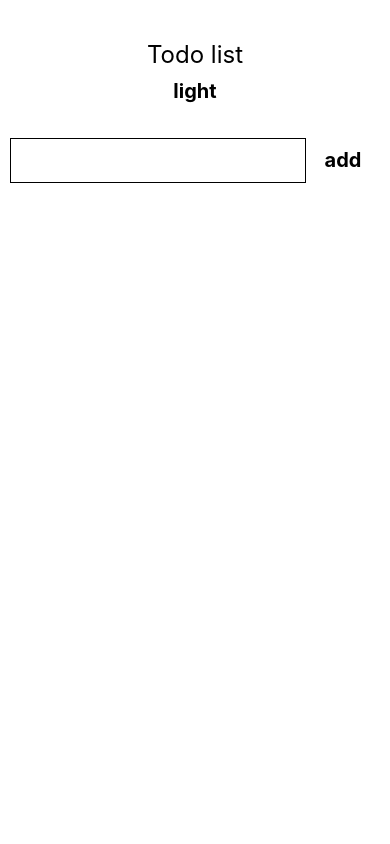
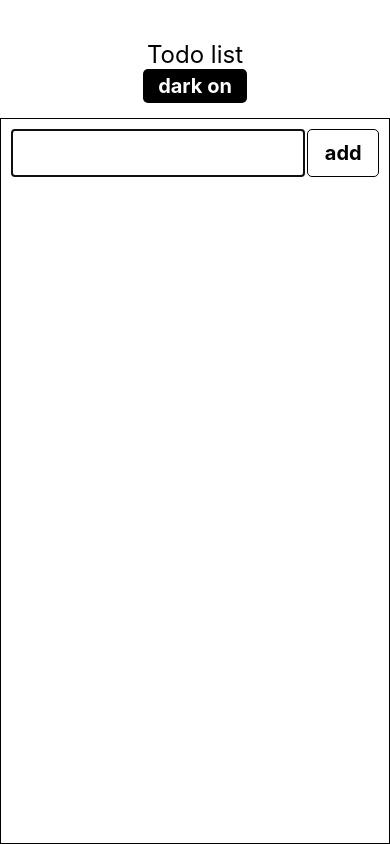
Before and after one commit to lizacoma/react-native, a React Native app: screen / in a window 390 px wide. Built offline with nearby package versions, Linux system fonts and the light colour scheme.

Commit message:
add styles changes

```diff
--- a/src/AddTodo.js
+++ b/src/AddTodo.js
@@ -2,6 +2,7 @@ import React, { useState } from 'react';
 import { View, Text, StyleSheet, TextInput, TouchableHighlight } from 'react-native';
 import { connect } from 'react-redux';
 import { addNewTodo } from './redux/actions/todos';
+import { styles } from './style/todo-list'
 
 const AddTodo = (props) => {
     const { themeBool, addTodo } = props;
@@ -12,6 +13,11 @@ const AddTodo = (props) => {
             backgroundColor: themeBool ? '#fff' : '#000',
             color: themeBool ? '#000' : '#fff',
             borderColor: themeBool ? '#000' : '#fff'
+        },
+        button: {
+            backgroundColor: !themeBool ? '#fff' : '#000',
+            color: !themeBool ? '#000' : '#fff',
+            borderColor: !themeBool ? '#000' : '#fff'
         }
     });
 
@@ -34,6 +40,7 @@ const AddTodo = (props) => {
                 <TextInput
                     style={StyleSheet.compose(theme.basic, styles.input)}
                     value={text}
+                    autoFocus={true}
                     onChangeText={text => handleChange(text)}
                 />
 
@@ -52,30 +59,33 @@ const AddTodo = (props) => {
     )
 };
 
-const styles = StyleSheet.create({
-    block: {
-        marginHorizontal: 10,
-        marginVertical: 10,
-        flexDirection: 'row'
-    },
-    input: {
-        width: '80%',
-        padding: 10,
-        paddingHorizontal: 20,
-        fontSize: 19,
-        borderStyle: 'solid',
-        borderWidth: 1,
-    },
-    button: {
-        width: '20%'
-    },
-    buttonText: {
-        textAlign: 'center',
-        fontWeight: '700',
-        fontSize: 20,
-        paddingVertical: 10
-    }
-});
+// const styles = StyleSheet.create({
+//     block: {
+//         marginHorizontal: 10,
+//         marginVertical: 10,
+//         flexDirection: 'row'
+//     },
+//     input: {
+//         width: '80%',
+//         padding: 10,
+//         paddingHorizontal: 20,
+//         fontSize: 19,
+//         borderStyle: 'solid',
+//         borderWidth: 1,
+//     },
+//     button: {
+//         width: '20%'
+//     },
+//     buttonText: {
+//         marginLeft: 2,
+//         textAlign: 'center',
+//         fontWeight: '700',
+//         fontSize: 20,
+//         paddingVertical: 11,
+//         borderStyle: 'solid',
+//         borderWidth: 1,
+//     }
+// });
 
 const mapStateToProps = state => {
     return {
--- a/src/InputForm.js
+++ b/src/InputForm.js
@@ -18,8 +18,9 @@ export const InputForm = (props) => {
     return (
         <View style={styles.todo}>
             <TextInput
-                style={styles.input}
+                style={StyleSheet.compose(styleTheme.basic, styles.input)}
                 value={text}
+                autoFocus={true}
                 onChangeText={text => handleChange(text)}
             />
             <View accessibilityRole = 'button' style={styles.buttonWrap}>
@@ -29,7 +30,7 @@ export const InputForm = (props) => {
                 underlayColor="#DDDDDD"
                 onPress={() => handleSubmit()}>
 
-                    <Text style={styles.buttonText}>
+                    <Text style={StyleSheet.compose(styleTheme.button, styles.buttonText)}>
                         &#10003;
                     </Text>
 
@@ -40,8 +41,7 @@ export const InputForm = (props) => {
                 underlayColor="#DDDDDD"
                 onPress={changeForm}>
 
-                    <Text style={styles.buttonText}>
-
+                    <Text style={StyleSheet.compose(styleTheme.button, styles.buttonText)}>
                         &#10006;
                     </Text>
 
--- a/src/Navbar.js
+++ b/src/Navbar.js
@@ -11,6 +11,11 @@ const Navbar = (props) => {
             backgroundColor: themeBool ? '#fff' : '#000',
             color: themeBool ? '#000' : '#fff',
             borderColor: themeBool ? '#000' : '#fff'
+        },
+        button: {
+            backgroundColor: !themeBool ? '#fff' : '#000',
+            color: !themeBool ? '#000' : '#fff',
+            borderColor: !themeBool ? '#000' : '#fff'
         }
     });
 
@@ -25,8 +30,8 @@ const Navbar = (props) => {
                 underlayColor="#DDDDDD"
                 onPress={() => changeTheme(!themeBool)}>
                 <View>
-                    <Text style={StyleSheet.compose(theme.basic, styles.buttonText)}>
-                        {themeBool ? 'light' : 'dark'}
+                    <Text style={StyleSheet.compose(theme.button, styles.buttonText)}>
+                        {!themeBool ? 'light on' : 'dark on'}
                     </Text>
                 </View>
             </TouchableHighlight>
@@ -49,7 +54,9 @@ const styles = StyleSheet.create({
         textAlign: 'center',
         fontWeight: '700',
         fontSize: 20,
-        paddingVertical: 10
+        padding: 5,
+        paddingHorizontal: 15,
+        borderRadius: 5
     }
 });
 
--- a/src/Todo.js
+++ b/src/Todo.js
@@ -15,6 +15,11 @@ const Todo = (props) => {
             backgroundColor: themeBool ? '#fff' : '#000',
             color: themeBool ? '#000' : '#fff',
             borderColor: themeBool ? '#000' : '#fff'
+        },
+        button: {
+            backgroundColor: !themeBool ? '#fff' : '#000',
+            color: !themeBool ? '#000' : '#fff',
+            borderColor: !themeBool ? '#000' : '#fff'
         }
     });
 
--- a/src/TodoList.js
+++ b/src/TodoList.js
@@ -10,10 +10,10 @@ const TodoList = (props) => {
     const { state, todos } = props;
 
     return (
-            <View style={StyleSheet.compose(
-                styles.container)}>
+            <View style={StyleSheet.compose(styles.container)}>
 
                 <Navbar title='Todo list'/>
+                <View style={styles.darkWrap}>
                     <AddTodo/>
 
                     <View>
@@ -23,11 +23,10 @@ const TodoList = (props) => {
                         }
                     </View>
                 </View>
+            </View>
     );
 
 };
-
-
 
 const styles = StyleSheet.create({
     container: {
@@ -35,6 +34,16 @@ const styles = StyleSheet.create({
         flex: 1,
         flexDirection: 'column',
         alignItems: 'center',
+        backgroundColor: '#000',
+    },
+    darkWrap: {
+        backgroundColor: '#fff',
+        borderStyle: 'solid',
+        borderWidth: 1,
+        borderColor: '#000',
+        flex: 1,
+        flexDirection: 'column',
+        alignItems: 'center'
     },
     text: {
         fontSize: 26
--- a/src/TodoTitle.js
+++ b/src/TodoTitle.js
@@ -19,7 +19,7 @@ const { todo, onDelete, changeForm, styleTheme } = props;
                 underlayColor="#DDDDDD"
                 onPress={() => onDelete(todo.id)}>
                 <View accessibilityRole = 'button'>
-                    <Text style={StyleSheet.compose(styleTheme.basic, styles.buttonText)}>
+                    <Text style={StyleSheet.compose(styleTheme.button, styles.buttonText)}>
                         &#10006;
                     </Text>
                 </View>
--- /dev/null
+++ b/src/style/todo-list.js
@@ -0,0 +1,30 @@
+import {StyleSheet} from "react-native";
+
+export const styles = StyleSheet.create({
+    block: {
+        marginHorizontal: 10,
+        marginVertical: 10,
+        flexDirection: 'row'
+    },
+    input: {
+        width: '80%',
+        padding: 10,
+        paddingHorizontal: 20,
+        fontSize: 19,
+        borderStyle: 'solid',
+        borderWidth: 1,
+    },
+    button: {
+        width: '20%'
+    },
+    buttonText: {
+        marginLeft: 2,
+        textAlign: 'center',
+        fontWeight: '700',
+        fontSize: 20,
+        paddingVertical: 11,
+        borderStyle: 'solid',
+        borderWidth: 1,
+        borderRadius: 5
+    }
+});
```
Lines whose indentation alone changed are shown as unchanged.
